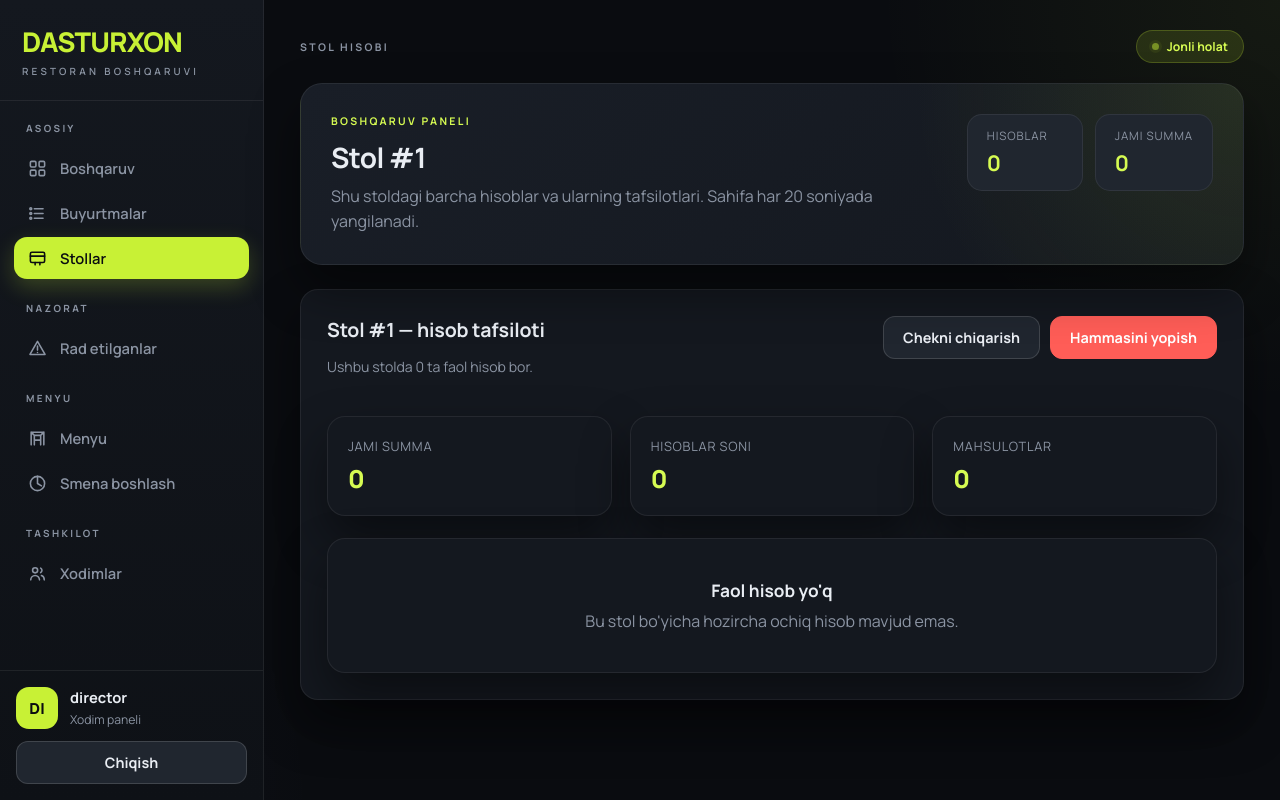
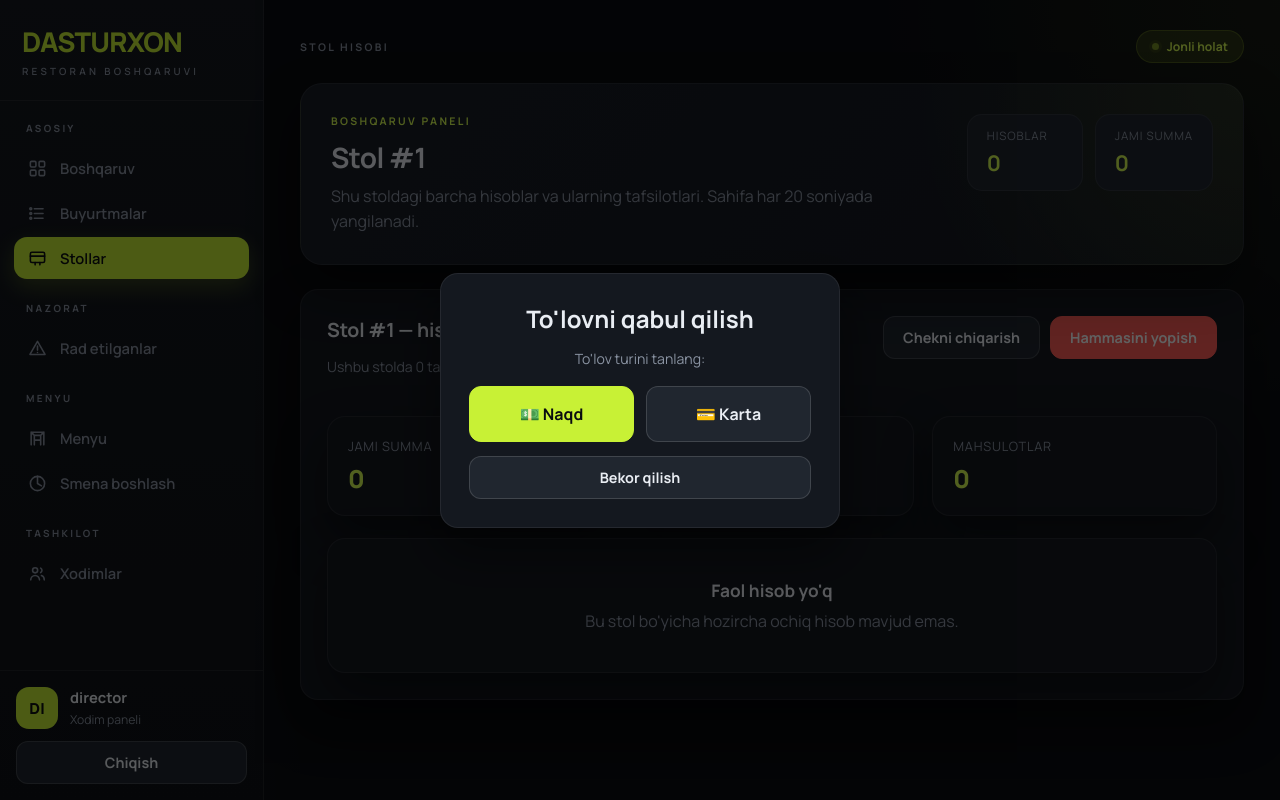
Before and after one commit to andijanrestoran-byte/kassa, a Django app: page /tables/13/ in a window 1280 px wide. Run offline with Django 5.2, Linux system fonts and the light colour scheme; a user stored in the database is signed in; data comes from the database, SQL or seed files in the repository; data that the repository does not hold is empty.

Commit message:
feat: hisob yopishda to'lov turi (naqd/karta) + chekda ko'rsatish
- table_bill: "Hisobni yopish/Hammasini yopish" bosilganda to'lov
  turi modali chiqadi (Naqd / Karta)
- close_table: tanlangan tur bo'yicha har order uchun Payment
  yaratadi (amount=payable, cashier), so'ng order COMPLETED
- Payment direktor naqd/karta savdolari hisobotiga avtomatik tushadi
  (RevenueReport/dashboard Payment'dan agregatlaydi)
- yopilgach chek avtomatik chiqadi, chekda "To'lov turi: Naqd/Karta"
  qatori qo'shildi

Co-Authored-By: Claude Opus 4.7 (1M context) <noreply@anthropic.com>

```diff
--- a/orders/views.py
+++ b/orders/views.py
@@ -15,6 +15,7 @@ from .models import (
     MenuCategory,
     Order,
     OrderItem,
+    Payment,
     Product,
     ProductDailyStock,
     Shift,
@@ -133,21 +134,48 @@ def kitchen_print(request: HttpRequest, pk: int):
     return render(request, "orders/kitchen_print.html", {"order": order, "auto_print": True})
 
 
+PAYMENT_LABELS = {
+    Payment.Method.CASH: "Naqd",
+    Payment.Method.CARD: "Karta",
+}
+
+
 @require_POST
 @login_required
 def close_table(request: HttpRequest, table_id: int):
     table = get_object_or_404(DiningTable, pk=table_id)
     bill_number = request.POST.get("bill_number")
 
+    payment_method = request.POST.get("payment_method")
+    if payment_method not in (Payment.Method.CASH, Payment.Method.CARD):
+        payment_method = Payment.Method.CASH
+
     orders = Order.objects.filter(table=table, status__in=ACTIVE_ORDER_STATUSES)
     if bill_number:
         orders = orders.filter(bill_number=bill_number)
 
-    orders = orders.prefetch_related("items")
+    orders = list(
+        orders.select_related("waiter", "table").prefetch_related("items__product")
+    )
 
+    if not orders:
+        return redirect("orders:table_bill", table_id=table_id)
+
+    total_paid = Decimal("0")
     with transaction.atomic():
         for order in orders:
-            order.items.filter(status=OrderItem.Status.PENDING).update(status=OrderItem.Status.ACCEPTED)
+            order.items.filter(status=OrderItem.Status.PENDING).update(
+                status=OrderItem.Status.ACCEPTED
+            )
+            amount = order.payable_amount
+            if not hasattr(order, "payment"):
+                Payment.objects.create(
+                    order=order,
+                    payment_method=payment_method,
+                    amount=amount,
+                    cashier=request.user,
+                )
+            total_paid += amount
             order.status = Order.Status.COMPLETED
             order.save(update_fields=["status", "updated_at"])
 
@@ -155,7 +183,18 @@ def close_table(request: HttpRequest, table_id: int):
     if not Order.objects.filter(table=table, status__in=ACTIVE_ORDER_STATUSES).exists():
         table.assigned_waiters.clear()
 
-    return redirect("orders:table_bill", table_id=table_id)
+    # Yopilgan hisob uchun chek (to'lov turi bilan) — avtomatik chop etiladi.
+    items_count = sum(order.items.count() for order in orders)
+    return render(request, "orders/table_print.html", {
+        "table": table,
+        "active_orders": orders,
+        "orders_count": len(orders),
+        "items_count": items_count,
+        "total_amount": total_paid,
+        "payment_method": payment_method,
+        "payment_label": PAYMENT_LABELS.get(payment_method, "Naqd"),
+        "auto_print": True,
+    })
 
 
 @require_POST
--- a/templates/orders/table_bill.html
+++ b/templates/orders/table_bill.html
@@ -25,10 +25,11 @@
             </div>
             <div class="actions">
                 <a class="btn secondary" href="{% url 'orders:table_print' table.pk %}" target="_blank" rel="noopener">Chekni chiqarish</a>
-                <form method="post" action="{% url 'orders:close_table' table.pk %}" onsubmit="return confirm('Ushbu stoldagi BARCHA hisoblarni yopmoqchimisiz?');">
-                    {% csrf_token %}
-                    <button class="btn danger" type="submit">Hammasini yopish</button>
-                </form>
+                <button type="button" class="btn danger js-pay"
+                        data-bill="" data-amount="{{ total_amount }}"
+                        data-title="Stol #{{ table.number }} — barcha hisoblar">
+                    Hammasini yopish
+                </button>
             </div>
         </div>
 
@@ -56,11 +57,11 @@
                             <h2>Jami: {{ shot.total_amount }}</h2>
                         </div>
                         <div class="actions">
-                            <form method="post" action="{% url 'orders:close_table' table.pk %}">
-                                {% csrf_token %}
-                                <input type="hidden" name="bill_number" value="{{ shot.bill_number }}">
-                                <button class="btn" type="submit">Hisobni yopish</button>
-                            </form>
+                            <button type="button" class="btn js-pay"
+                                    data-bill="{{ shot.bill_number }}" data-amount="{{ shot.total_amount }}"
+                                    data-title="Stol #{{ table.number }} · Hisob #{{ shot.bill_number }}">
+                                Hisobni yopish
+                            </button>
                         </div>
                     </div>
 
@@ -103,4 +104,60 @@
             {% endfor %}
         </div>
     </div>
+
+    <div class="pay-overlay" id="payOverlay" hidden>
+        <div class="pay-modal surface">
+            <h2 style="margin:0 0 6px;">To'lovni qabul qilish</h2>
+            <p class="support-text" id="payTitle" style="margin:0 0 4px;"></p>
+            <div class="pay-amount" id="payAmount"></div>
+            <p class="support-text" style="margin:0 0 18px;">To'lov turini tanlang:</p>
+            <form method="post" action="{% url 'orders:close_table' table.pk %}">
+                {% csrf_token %}
+                <input type="hidden" name="bill_number" id="payBill" value="">
+                <div class="pay-actions">
+                    <button class="btn" type="submit" name="payment_method" value="cash">💵 Naqd</button>
+                    <button class="btn secondary" type="submit" name="payment_method" value="card">💳 Karta</button>
+                </div>
+            </form>
+            <button type="button" class="btn ghost" id="payCancel" style="margin-top:14px;width:100%;">Bekor qilish</button>
+        </div>
+    </div>
+
+    <style>
+        .pay-overlay {
+            position: fixed; inset: 0; z-index: 50;
+            background: rgba(0, 0, 0, 0.62);
+            display: flex; align-items: center; justify-content: center; padding: 20px;
+        }
+        .pay-modal { width: 100%; max-width: 400px; padding: 28px; text-align: center; }
+        .pay-amount {
+            font-size: 1.9rem; font-weight: 800; color: var(--accent-strong); margin: 6px 0 14px;
+        }
+        .pay-actions { display: grid; grid-template-columns: 1fr 1fr; gap: 12px; }
+        .pay-actions .btn { padding: 16px 10px; font-size: 1rem; }
+    </style>
+
+    <script>
+        (function () {
+            var overlay = document.getElementById('payOverlay');
+            if (!overlay) return;
+            var titleEl = document.getElementById('payTitle');
+            var amountEl = document.getElementById('payAmount');
+            var billEl = document.getElementById('payBill');
+            function open(btn) {
+                titleEl.textContent = btn.getAttribute('data-title') || '';
+                amountEl.textContent = (btn.getAttribute('data-amount') || '0') + " so'm";
+                billEl.value = btn.getAttribute('data-bill') || '';
+                overlay.hidden = false;
+            }
+            function close() { overlay.hidden = true; }
+            document.querySelectorAll('.js-pay').forEach(function (b) {
+                b.addEventListener('click', function () { open(b); });
+            });
+            document.getElementById('payCancel').addEventListener('click', close);
+            overlay.addEventListener('click', function (e) {
+                if (e.target === overlay) close();
+            });
+        })();
+    </script>
 {% endblock %}
```
Also changed, not shown: templates/orders/table_print.html (+8 -0 lines).
